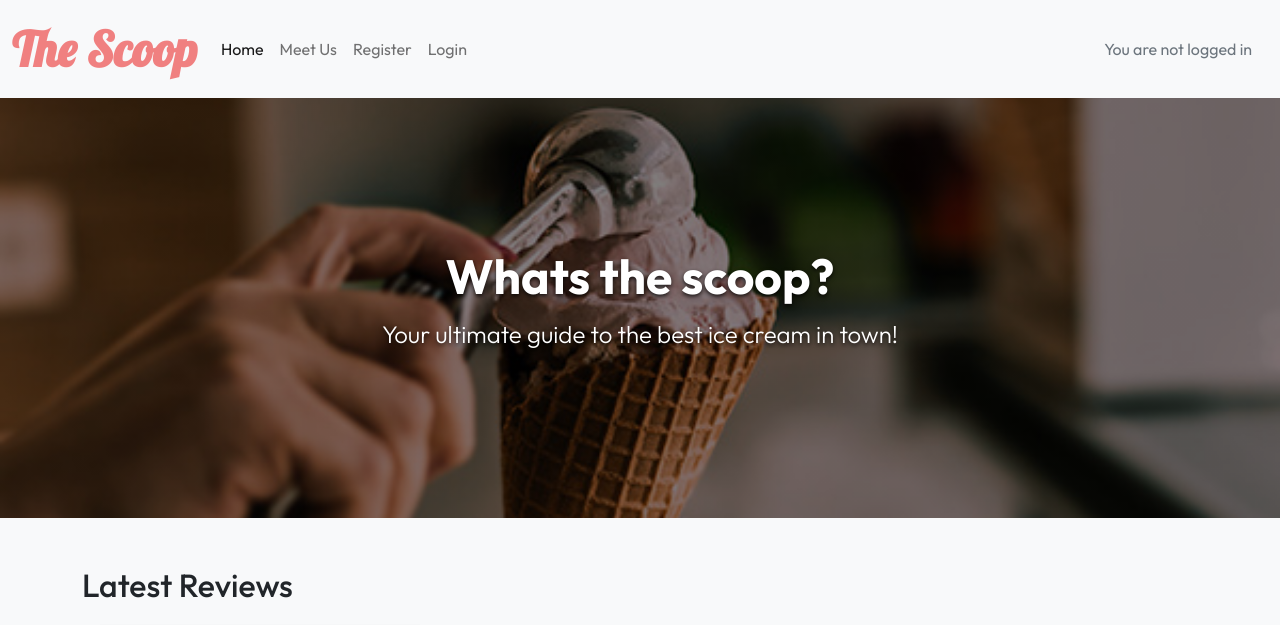
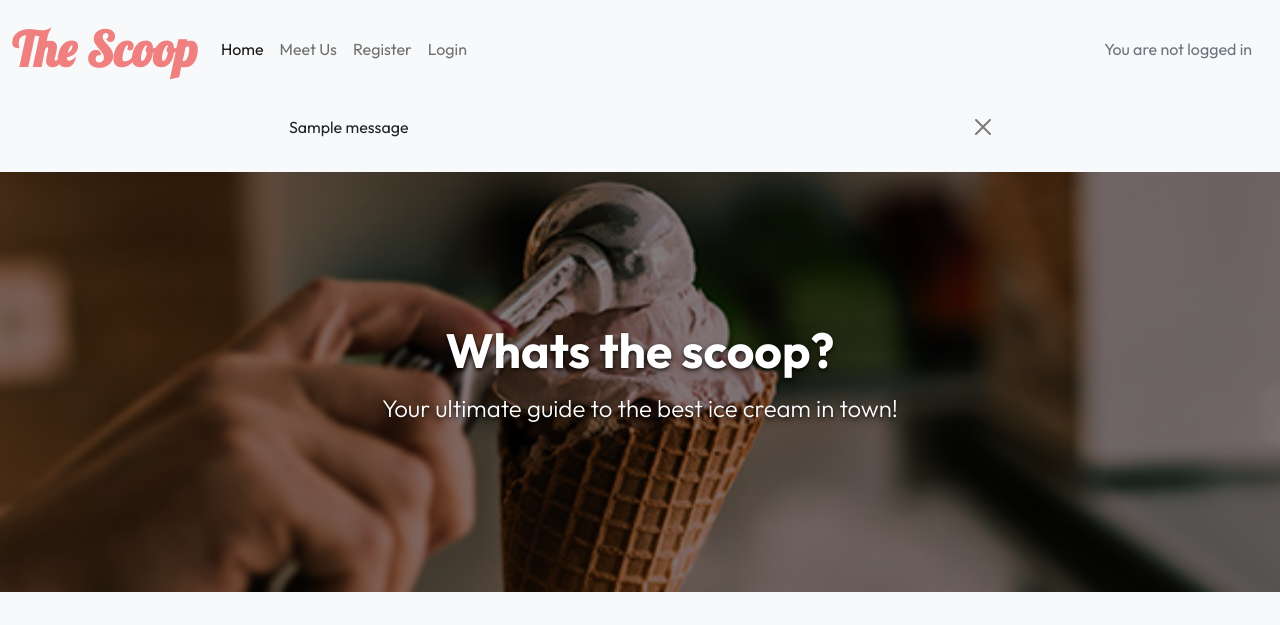
Before and after one commit to SchoemanClaudia/TheScoop, a Django app: page / in a window 1280 px wide. Shown: the top 625 px of the page. Run offline with Django 4.2, Linux system fonts and the light colour scheme; tables that the repository leaves empty hold one stand-in row (values such as "Sample post"); one stand-in notice (Sample message) is shown.

Commit message:
Add django display messages

```diff
--- a/reviews/views.py
+++ b/reviews/views.py
@@ -1,5 +1,6 @@
 from django.shortcuts import render, get_object_or_404
 from django.views import generic
+from django.contrib import messages
 from .models import ScoopReview, ReviewComment
 from .forms import CommentForm
 
@@ -36,6 +37,10 @@ def post_detail(request, slug):
             comment.critic = request.user
             comment.review = review
             comment.save()
+            messages.add_message(
+                request, messages.SUCCESS,
+                'Thank you for contributing to our comminity, your comment is submitted & awaiting approval'
+    )
 
     comment_form = CommentForm()
 
--- a/templates/base.html
+++ b/templates/base.html
@@ -79,6 +79,21 @@
         </div>
     </nav>
 
+    <!-- Django display messages -->
+    <div class="container">
+        <div class="row">
+            <div class="col-md-8 offset-md-2">
+                {% for message in messages %}
+                <div class="alert {{ message.tags }} alert-dismissible
+          fade show" id="msg" role="alert">
+                    {{ message | safe }}
+                    <button type="button" class="btn-close" data-bs-dismiss="alert" aria-label="Close"></button>
+                </div>
+                {% endfor %}
+            </div>
+        </div>
+    </div>
+
     <!-- Header Section -->
     <header class="hero text-center">
         <div class="container">
```
